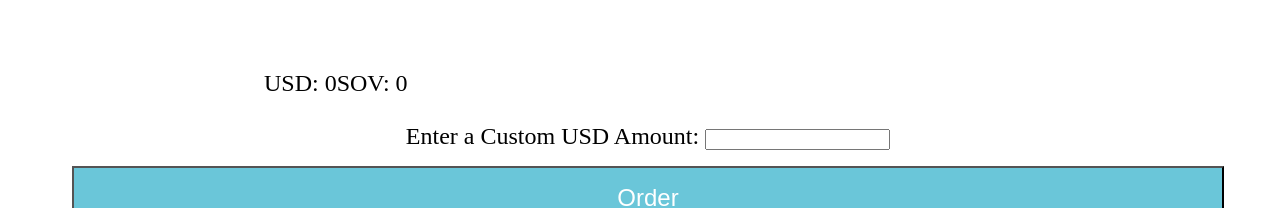
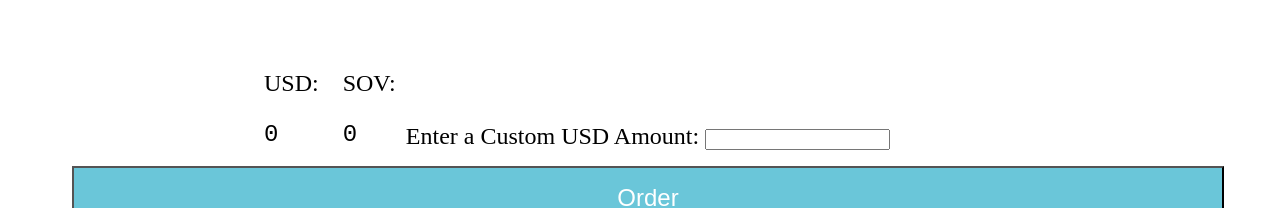
Before and after one commit to devilking6105/Payment-Processor, a website: page public/index.html in a window 1280 px wide. Shown: the part 530-738 px from the top of the page. Drawn offline with Linux system fonts and the light colour scheme; no server answers.

Commit message:
Layout edit

```diff
--- a/public/index.html
+++ b/public/index.html
@@ -34,10 +34,10 @@
 
         <div id="totals">
             <span id="usdTotal">
-                USD: <span id="usdTotalNum">0</span>
+                USD:&nbsp;&nbsp;&nbsp;&nbsp; <pre id="usdTotalNum">0</pre>
             </span>
             <span id="sovTotal">
-                SOV: <span id="sovTotalNum">0</span>
+                SOV:&nbsp;&nbsp;&nbsp;&nbsp; <pre id="sovTotalNum">0</pre>
             </span>
         </div>
         <br>
```
